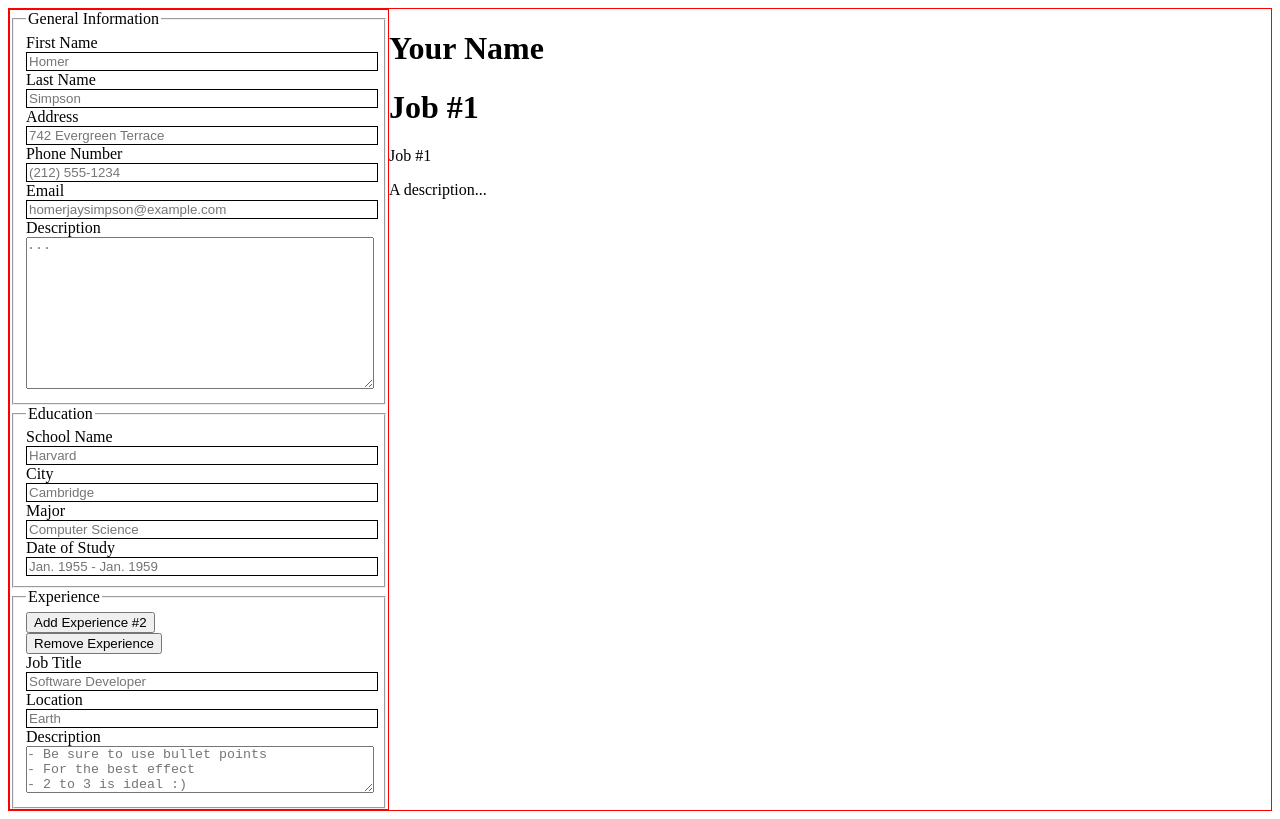
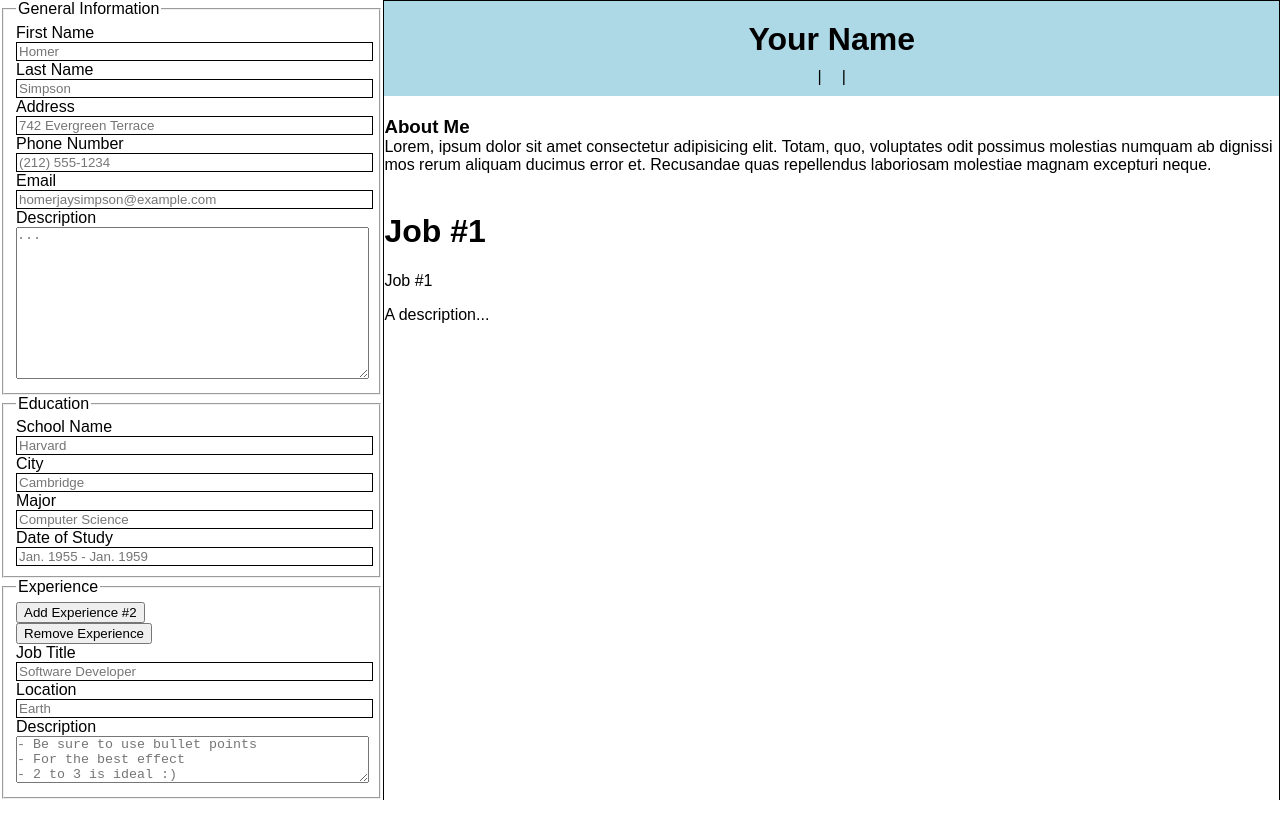
Before and after one commit to joshkat/CV-Generator, a React (Vite) app: page / in a window 1280 px wide. Built offline with nearby package versions, Linux system fonts and the light colour scheme.

Commit message:
styling for header

```diff
--- a/src/components/cv-view/GeneralInfoPreview.jsx
+++ b/src/components/cv-view/GeneralInfoPreview.jsx
@@ -1,17 +1,27 @@
 import PropTypes from "prop-types";
+import "../../styles/GeneralInfoPreview.css";
 
 export default function GeneralInfoPreview({ generalInfoObj }) {
+  const name_string = `${generalInfoObj.firstName} ${generalInfoObj.lastName}`;
   return (
     <>
-      <h1>
-        {`${generalInfoObj.firstName} ${generalInfoObj.lastName}` ||
-          `Your Name`}
-      </h1>
-      <span>{generalInfoObj.address}</span>
-      <span>{generalInfoObj.phoneNumber}</span>
-      <span>{generalInfoObj.email}</span>
-
-      <div>{generalInfoObj.infoDescription}</div>
+      <div className="header-wrapper">
+        <h1 className="header-name">
+          {name_string === " " ? "Your Name" : name_string}
+        </h1>
+        <div className="header-extras">
+          <span>{generalInfoObj.phoneNumber}</span>|
+          <span>{generalInfoObj.address}</span>|
+          <span>{generalInfoObj.email}</span>
+        </div>
+      </div>
+      <div className="header-about-wrapper">
+        <h3 className="header-about-title">About Me</h3>
+        <div>
+          {generalInfoObj.infoDescription ||
+            "Lorem, ipsum dolor sit amet consectetur adipisicing elit. Totam, quo, voluptates odit possimus molestias numquam ab dignissimos rerum aliquam ducimus error et. Recusandae quas repellendus laboriosam molestiae magnam excepturi neque."}
+        </div>
+      </div>
     </>
   );
 }
--- /dev/null
+++ b/src/styles/GeneralInfoPreview.css
@@ -0,0 +1,34 @@
+.header-wrapper {
+  background-color: lightblue;
+  padding: 10px 0 10px 0;
+}
+
+.header-name {
+  text-align: center;
+  margin: 0;
+  padding: 10px 0 10px 0;
+}
+
+.header-about-wrapper {
+  min-height: 76px;
+}
+
+.header-about-title {
+  margin: 20px 0 0 0;
+}
+
+.header-extras {
+  display: flex;
+  justify-content: center;
+  align-items: center;
+}
+
+.header-extras span {
+  margin: 0 10px 0 10px;
+}
+
+@media screen and (width < 1000px) {
+  .header-extras {
+    font-size: small;
+  }
+}
--- a/src/styles/main.css
+++ b/src/styles/main.css
@@ -1,20 +1,52 @@
-/* * {
-  /* border: solid 1px red;
-} */
+html,
+body {
+  margin: 0;
+  padding: 0;
+  height: 100%;
+  overflow: hidden;
+}
+
+/* Chrome Scrollbar */
+::-webkit-scrollbar {
+  /* height: 12px; */
+  width: 10px;
+  background-color: azure;
+  /* background: #000; */
+}
+
+::-webkit-scrollbar-thumb {
+  background: #393812;
+  -webkit-border-radius: 1ex;
+  -webkit-box-shadow: 0px 1px 2px rgba(0, 0, 0, 0.75);
+}
+
+/* Firefox Scrollbars */
+* {
+  scrollbar-width: thin;
+}
 
 #root {
   display: flex;
   justify-content: space-between;
-  border: solid 1px red;
+  font-family: Arial, Helvetica, sans-serif;
+  /* border: solid 1px red; */
+  height: 100%;
 }
 
 .inputForm {
   width: 30%;
-  border: solid 1px red;
+  /* border: solid 1px red; */
+  height: 100%;
+  overflow: scroll;
+  overflow-x: hidden;
 }
 
 .cv-display {
+  border: solid 1px black;
   word-break: break-all;
+  overflow: scroll;
+  overflow-x: hidden;
+  height: 100%;
   width: 70%;
 }
 
```
